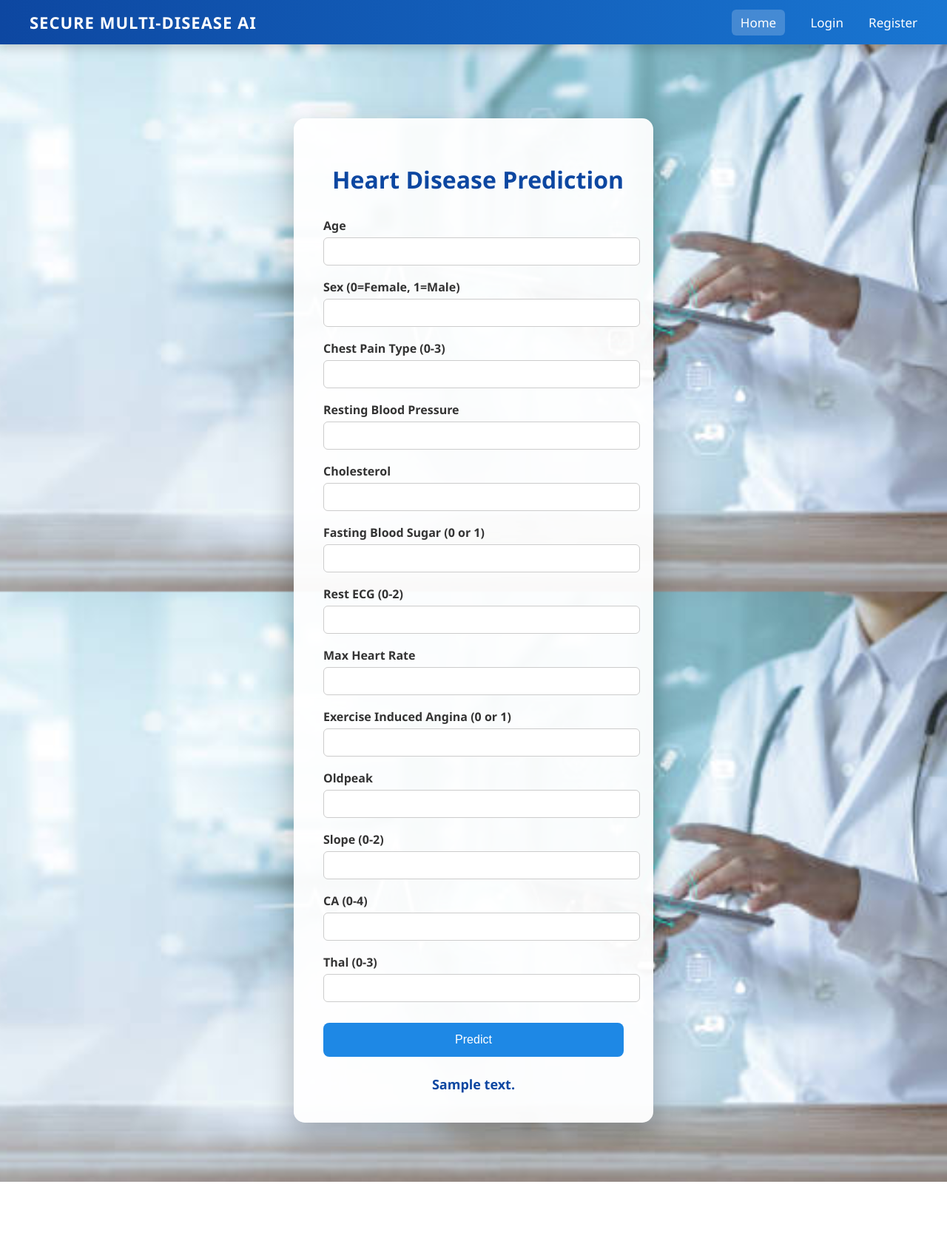
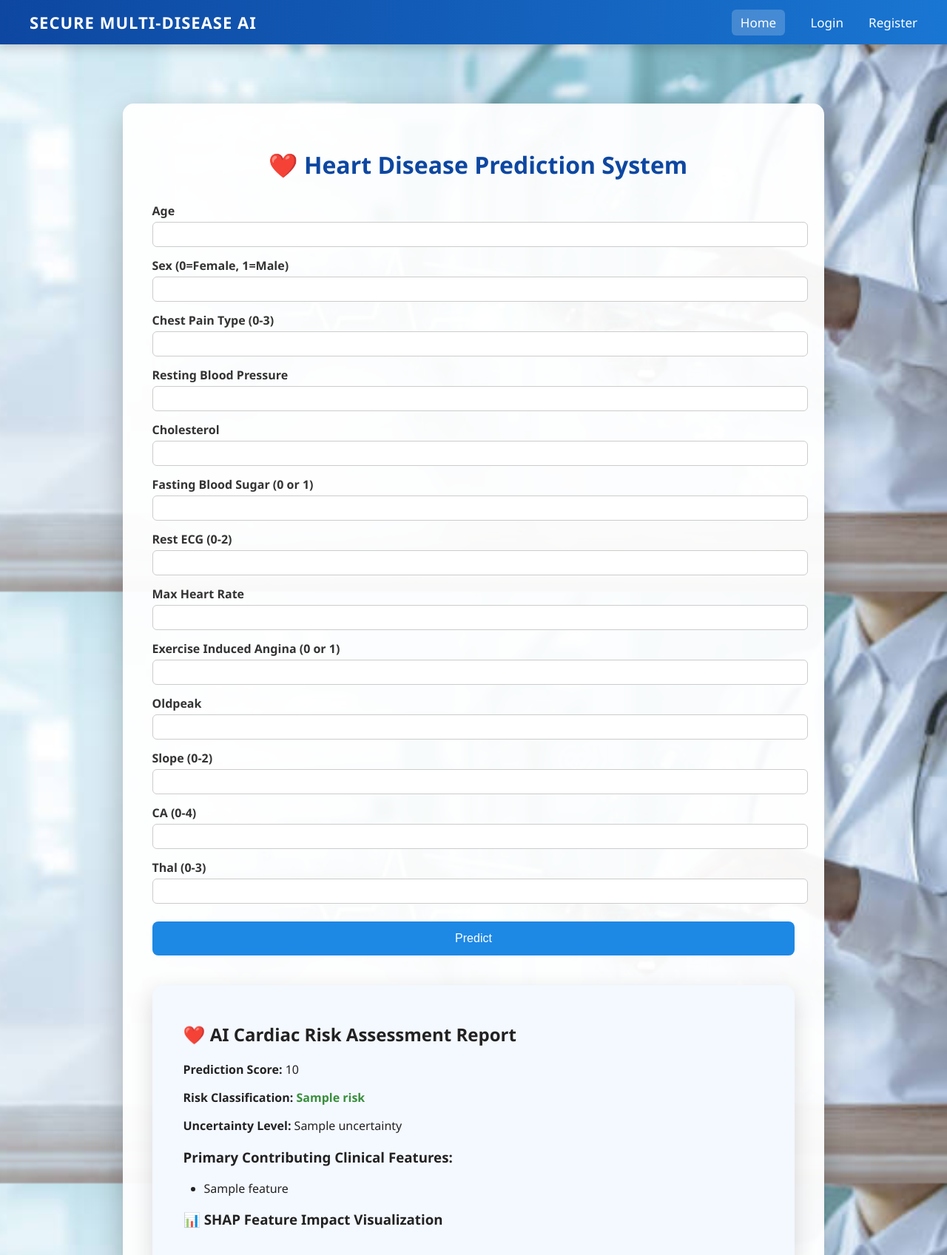
Before and after one commit to Shalinihr1402/Multiple-Disease-Predictor-ML-Flask-WebApp, a Flask app: template templates/heartdisease.html in a window 1280 px wide. Shown: the top 1697 px of the page at 74% size. Before the commit the page ends 1598 px from the top, so only its background shows below. Run offline with Flask 2, Linux system fonts and the light colour scheme; the template is opened without the code that fills it: most values are stand-ins (such as "Sample title", 1, 10 or a date in 2020); parts of the project's set-up code (start-up, migrations or seed data) failed here and were passed over.

Commit message:
Added and updated modules

```diff
--- a/templates/heartdisease.html
+++ b/templates/heartdisease.html
@@ -13,8 +13,8 @@
     }
 
     .form-container {
-        max-width: 900px;
-        margin: 80px auto;
+        max-width: 950px;
+        margin: 60px auto;
         background: rgba(255, 255, 255, 0.95);
         padding: 40px;
         border-radius: 15px;
@@ -28,19 +28,19 @@
     }
 
     .form-group {
-        margin-bottom: 18px;
+        margin-bottom: 14px;
     }
 
     .form-group label {
         display: block;
         font-weight: 600;
-        margin-bottom: 5px;
+        margin-bottom: 4px;
         color: #333;
     }
 
     .form-group input {
         width: 100%;
-        padding: 10px;
+        padding: 8px;
         border-radius: 6px;
         border: 1px solid #ccc;
         font-size: 14px;
@@ -63,22 +63,38 @@
         background: #1565c0;
     }
 
-    .result {
-        margin-top: 25px;
-        text-align: center;
-        font-size: 18px;
-        font-weight: bold;
-        color: #0d47a1;
+    .report-container {
+        margin-top: 40px;
+        padding: 30px;
+        background: #f4f8ff;
+        border-radius: 15px;
+        box-shadow: 0 10px 30px rgba(0,0,0,0.15);
     }
+
+    .risk-high { color: #d32f2f; font-weight: bold; }
+    .risk-moderate { color: #f57c00; font-weight: bold; }
+    .risk-low { color: #388e3c; font-weight: bold; }
+
+    .advisory {
+        margin-top: 15px;
+        padding: 15px;
+        background: #fff3cd;
+        border-left: 5px solid #ff9800;
+        border-radius: 6px;
+    }
+
+    img {
+        margin-top: 20px;
+        max-width: 100%;
+        border-radius: 8px;
+    }
+
 </style>
 
 <div class="form-container">
-    <h1>Heart Disease Prediction</h1>
+    <h1>❤️ Heart Disease Prediction System</h1>
 
     <form action="{{ url_for('predictheartdisease') }}" method="post">
-
-        {% for i in range(1,14) %}
-        {% endfor %}
 
         <div class="form-group"><label>Age</label><input type="number" step="any" name="field1" required></div>
         <div class="form-group"><label>Sex (0=Female, 1=Male)</label><input type="number" step="any" name="field2" required></div>
@@ -97,10 +113,49 @@
         <button type="submit" class="submit-btn">Predict</button>
     </form>
 
-    {% if output_text %}
-        <div class="result">
-            {{ output_text }}
+    {% if prediction_score %}
+    <div class="report-container">
+
+        <h2>❤️ AI Cardiac Risk Assessment Report</h2>
+
+        <p><strong>Prediction Score:</strong> {{ prediction_score }}</p>
+
+        <p>
+            <strong>Risk Classification:</strong>
+            <span class="
+                {% if risk == 'High' or risk == 'Critical' %}risk-high
+                {% elif risk == 'Moderate' %}risk-moderate
+                {% else %}risk-low
+                {% endif %}
+            ">
+                {{ risk }}
+            </span>
+        </p>
+
+        <p><strong>Uncertainty Level:</strong> {{ uncertainty }}</p>
+
+        <h3>Primary Contributing Clinical Features:</h3>
+        <ul>
+            {% for feature in top_features %}
+            <li>{{ feature }}</li>
+            {% endfor %}
+        </ul>
+
+        <h3>📊 SHAP Feature Impact Visualization</h3>
+        <img src="{{ url_for('static', filename=shap_image) }}">
+
+        <div class="advisory">
+            <h3>📝 Clinical Advisory</h3>
+            <p>{{ advice }}</p>
         </div>
+
+        <hr>
+        <small>
+            ⚖ Responsible AI Notice: This AI system provides decision-support only
+            and does not replace professional cardiological diagnosis.
+        </small>
+
+    </div>
     {% endif %}
 
 </div>
```
Also changed, not shown: heart.py (+70 -16 lines), parkinsons.py (+62 -20 lines), templates/parkinsons.html (+80 -15 lines), instance/users.db.
